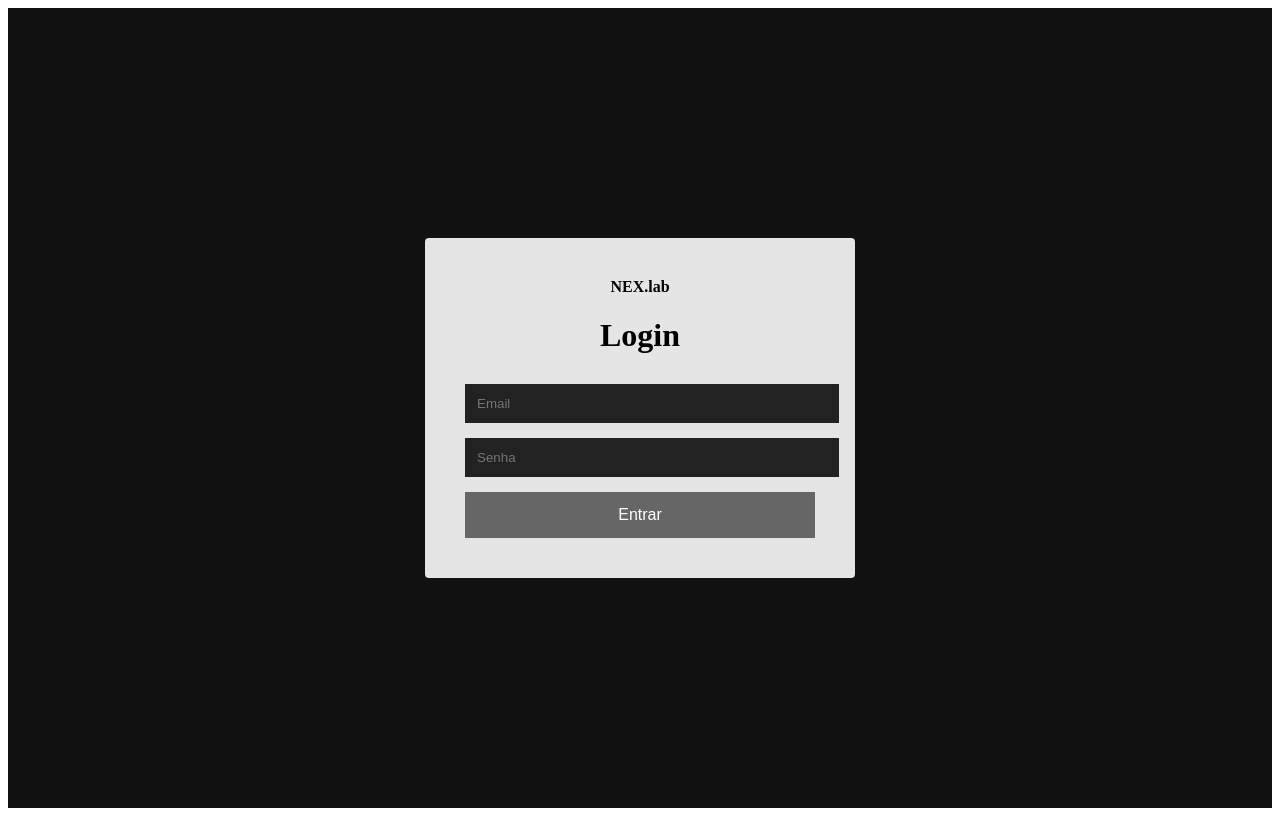
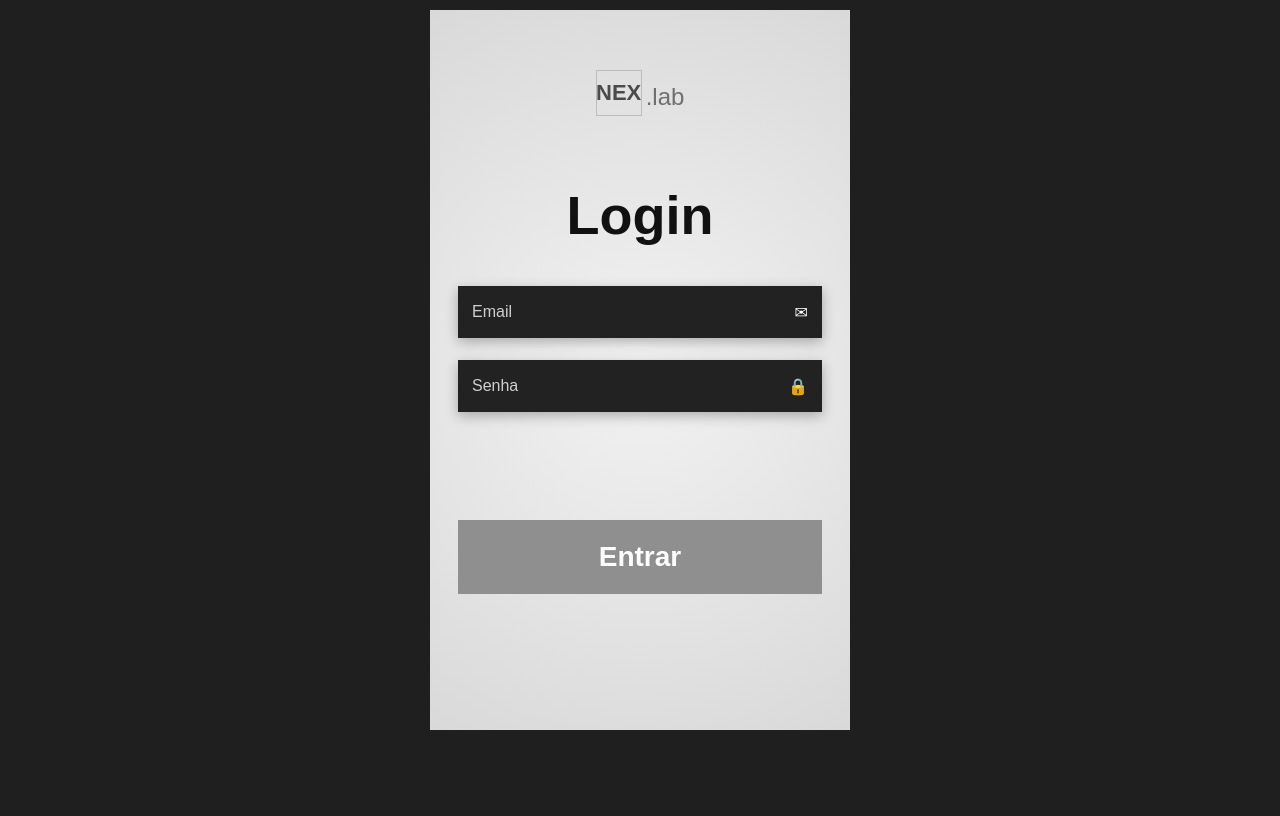
Before and after one commit to WintonOPF/photo-opp, a React app in the folder frontend/: page /login in a window 1280 px wide. Built offline with nearby package versions, Linux system fonts and the light colour scheme; no server answers; the HTML template or start-up script is replaced by a standard one.

Commit message:
style(login): atualiza tela

```diff
--- a/frontend/src/pages/login/login.css
+++ b/frontend/src/pages/login/login.css
@@ -1,47 +1,201 @@
-.login-container {
-  height: 100vh;
-  background: #111;
-  display: flex;
-  justify-content: center;
-  align-items: center;
+* {
+  box-sizing: border-box;
+}
+
+body {
+  margin: 0;
+  font-family: Arial, Helvetica, sans-serif;
+  background: #1f1f1f;
+}
+
+.login-page {
+  min-height: 100vh;
+  background: #1f1f1f;
+  padding: 10px 12px;
+  position: relative;
+}
+
+.login-page__label {
+  color: #8a8a8a;
+  font-size: 20px;
+  display: inline-block;
+  margin-bottom: 10px;
 }
 
 .login-card {
-  width: 350px;
-  background: #e5e5e5;
-  padding: 40px;
-  text-align: center;
-  border-radius: 4px;
+  width: 100%;
+  max-width: 420px;
+  min-height: 720px;
+  margin: 0 auto;
+  background: radial-gradient(circle at center, #f2f2f2 0%, #d9d9d9 100%);
+  padding: 48px 28px 36px;
+  position: relative;
+  overflow: visible;
 }
 
-.logo {
-  font-weight: bold;
-  margin-bottom: 20px;
+.login-logo-wrapper {
+  display: flex;
+  align-items: center;
+  justify-content: center;
+  margin-top: 12px;
+  margin-bottom: 72px;
 }
 
-.login-card h1 {
-  margin-bottom: 30px;
+.login-logo-box {
+  width: 46px;
+  height: 46px;
+  border: 1px solid #bcbcbc;
+  display: flex;
+  align-items: center;
+  justify-content: center;
+  font-weight: 700;
+  font-size: 22px;
+  color: #4b4b4b;
+  background: transparent;
 }
 
-.login-card input {
-  width: 100%;
-  padding: 12px;
-  margin-bottom: 15px;
-  background: #222;
-  color: white;
-  border: none;
+.login-logo-text {
+  color: #6f6f6f;
+  font-size: 24px;
+  margin-left: 4px;
+  margin-top: 8px;
 }
 
-.login-card button {
-  width: 100%;
-  padding: 14px;
-  background: #666;
-  color: white;
-  border: none;
-  font-size: 16px;
+.login-title {
+  text-align: center;
+  font-size: 54px;
+  line-height: 1;
+  margin: 0 0 44px;
+  color: #111;
+  font-weight: 700;
 }
 
-.error {
-  color: red;
-  margin-bottom: 10px;
+.login-form {
+  display: flex;
+  flex-direction: column;
+  gap: 22px;
 }
+
+.input-group {
+  position: relative;
+}
+
+.input-group input {
+  width: 100%;
+  height: 52px;
+  border: 0;
+  outline: none;
+  padding: 0 44px 0 14px;
+  background: #222;
+  color: #fff;
+  font-size: 16px;
+  box-shadow: 0 4px 12px rgba(0, 0, 0, 0.28);
+}
+
+.input-group input::placeholder {
+  color: #cfcfcf;
+}
+
+.input-icon {
+  position: absolute;
+  top: 50%;
+  right: 14px;
+  transform: translateY(-50%);
+  color: #fff;
+  font-size: 16px;
+  pointer-events: none;
+}
+
+.login-options {
+  display: flex;
+  align-items: center;
+  justify-content: space-between;
+  margin-top: -8px;
+  margin-bottom: 72px;
+}
+
+.remember-me {
+  display: flex;
+  align-items: center;
+  gap: 6px;
+  color: #8d8d8d;
+  font-size: 14px;
+}
+
+.remember-me input {
+  width: 14px;
+  height: 14px;
+  margin: 0;
+}
+
+.forgot-password {
+  border: 0;
+  background: transparent;
+  color: #a3a3a3;
+  font-size: 14px;
+  cursor: pointer;
+  padding: 0;
+}
+
+.login-button {
+  width: 100%;
+  height: 74px;
+  border: 0;
+  background: #8f8f8f;
+  color: #fff;
+  font-size: 28px;
+  font-weight: 700;
+  cursor: pointer;
+  transition: filter 0.2s ease;
+}
+
+.login-button:hover {
+  filter: brightness(0.95);
+}
+
+.avatar {
+  position: absolute;
+  width: 54px;
+  height: 54px;
+  border-radius: 999px;
+  overflow: hidden;
+  box-shadow: 0 8px 18px rgba(0, 0, 0, 0.35);
+  border: 2px solid #3b3b3b;
+  background: #ddd;
+}
+
+.avatar img {
+  width: 100%;
+  height: 100%;
+  object-fit: cover;
+}
+
+.avatar-left {
+  left: 54px;
+  top: 390px;
+}
+
+.avatar-right {
+  right: -18px;
+  top: 390px;
+}
+
+@media (max-width: 480px) {
+  .login-card {
+    min-height: calc(100vh - 48px);
+    padding: 40px 18px 28px;
+  }
+
+  .login-title {
+    font-size: 42px;
+  }
+
+  .login-button {
+    height: 64px;
+    font-size: 24px;
+  }
+
+  .avatar-left {
+    left: 36px;
+  }
+}
--- a/frontend/src/pages/login/loginPage.tsx
+++ b/frontend/src/pages/login/loginPage.tsx
@@ -29,30 +29,40 @@ export function LoginPage() {
   }
 
   return (
-    <div className="login-container">
+    <div className="login-page">
       <div className="login-card">
-        <div className="logo">NEX.lab</div>
+        <div className="login-logo-wrapper">
+          <div className="login-logo-box">NEX</div>
+          <span className="login-logo-text">.lab</span>
+        </div>
 
-        <h1>Login</h1>
+        <h1 className="login-title">Login</h1>
 
-        <form onSubmit={handleSubmit}>
-          <input
-            type="text"
-            placeholder="Email"
-            value={username}
-            onChange={(e) => setUsername(e.target.value)}
-          />
+        <form className="login-form">
+          <div className="input-group">
+            <input type="email" placeholder="Email" />
+            <span className="input-icon">✉</span>
+          </div>
 
-          <input
-            type="password"
-            placeholder="Senha"
-            value={password}
-            onChange={(e) => setPassword(e.target.value)}
-          />
+          <div className="input-group">
+            <input type="password" placeholder="Senha" />
+            <span className="input-icon">🔒</span>
+          </div>
 
-          {errorMessage && <p className="error">{errorMessage}</p>}
+          <div className="login-options">
+            {/* <label className="remember-me">
+              <input type="checkbox" />
+              <span>Lembrar</span>
+            </label>
 
-          <button type="submit">Entrar</button>
+            <button type="button" className="forgot-password">
+              Esqueci minha senha
+            </button> */}
+          </div>
+
+          <button type="submit" className="login-button">
+            Entrar
+          </button>
         </form>
       </div>
     </div>
```
